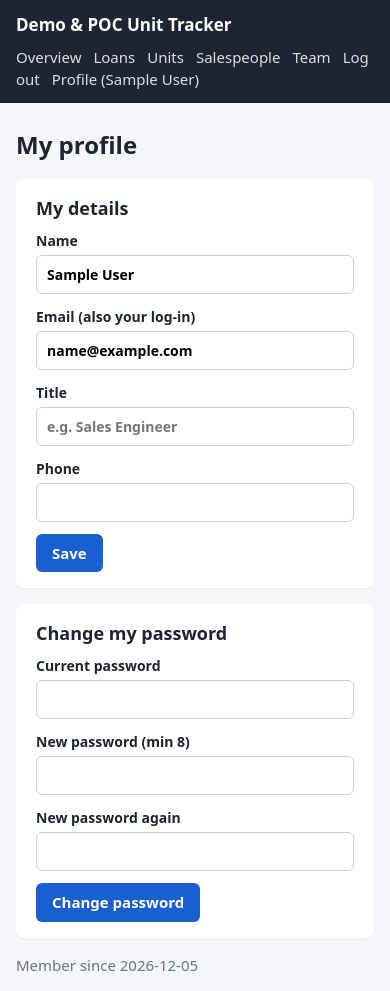
After one commit to maglun-git/unit-tracker, a PHP site: page /profile.php in a window 390 px wide. The commit adds this page. Run offline with PHP 8.4, Linux system fonts and the light colour scheme; the visitor is signed in with stand-in values (Sample User, id 1); some libraries are stand-ins or nearby versions.

Commit message:
Add Profile page: edit own name, email, title, phone and password
- profile.php: the logged-in person edits their own details; changing
  the password now asks for the current one and the new one twice.
- Menu: Profile (with your name) at the far right, after Log out.
- users.php: own-password form moved to Profile; Team list shows title
  and phone.
- New users.title and users.phone columns (migrate.php + install.sql).

Co-Authored-By: Claude Opus 5.5 <noreply@anthropic.com>
Claude-Session: https://claude.ai/code/session_01XHSJcVhNDYh7BbMQ4CxnvS

```diff
--- a/includes/layout.php
+++ b/includes/layout.php
@@ -17,7 +17,8 @@ function page_header(string $title, ?array $user = null): void
             . '<a href="people.php">Salespeople</a>'
             . '<a href="users.php">Team</a>'
             . (!empty($user['is_admin']) ? '<a href="admin.php">Admin</a>' : '')
-            . '<a href="logout.php">Log out (' . h($user['name']) . ')</a>'
+            . '<a href="logout.php">Log out</a>'
+            . '<a href="profile.php">Profile (' . h($user['name']) . ')</a>'
             . '</nav>';
     }
     echo '</div></header><main class="wrap">';
--- a/install.sql
+++ b/install.sql
@@ -8,6 +8,8 @@ CREATE TABLE IF NOT EXISTS users (
   id            INT AUTO_INCREMENT PRIMARY KEY,
   name          VARCHAR(100) NOT NULL,
   email         VARCHAR(190) NOT NULL UNIQUE,
+  title         VARCHAR(100) NULL,
+  phone         VARCHAR(50) NULL,
   password_hash VARCHAR(255) NOT NULL,
   -- 1 = can log in, 0 = registered but waiting for approval.
   approved      TINYINT(1) NOT NULL DEFAULT 1,
--- /dev/null
+++ b/profile.php
@@ -0,0 +1,66 @@
+<?php
+// Profile: the logged-in person edits their own name, email, title,
+// phone number and password.
+require __DIR__ . '/includes/bootstrap.php';
+$user = require_login();
+
+if ($_SERVER['REQUEST_METHOD'] === 'POST') {
+    check_csrf();
+    $action = $_POST['action'] ?? '';
+
+    if ($action === 'details') {
+        $name  = trim($_POST['name'] ?? '');
+        $email = trim($_POST['email'] ?? '');
+        $title = trim($_POST['title'] ?? '');
+        $phone = trim($_POST['phone'] ?? '');
+        if ($name === '' || !filter_var($email, FILTER_VALIDATE_EMAIL)) {
+            flash('Fill in your name and a valid email.', 'err');
+        } elseif (q('SELECT 1 FROM users WHERE email = ? AND id <> ?', [$email, $user['id']])->fetch()) {
+            flash('Another account already uses that email.', 'err');
+        } else {
+            q('UPDATE users SET name = ?, email = ?, title = ?, phone = ? WHERE id = ?',
+              [$name, $email, $title ?: null, $phone ?: null, $user['id']]);
+            flash('Your profile was saved.');
+        }
+    }
+
+    if ($action === 'password') {
+        $row = q('SELECT password_hash FROM users WHERE id = ?', [$user['id']])->fetch();
+        if (!password_verify($_POST['current'] ?? '', $row['password_hash'])) {
+            flash('Your current password was not right.', 'err');
+        } elseif (strlen($_POST['password'] ?? '') < 8) {
+            flash('The new password must be at least 8 characters.', 'err');
+        } elseif ($_POST['password'] !== ($_POST['password2'] ?? '')) {
+            flash('The two new passwords are not the same.', 'err');
+        } else {
+            q('UPDATE users SET password_hash = ? WHERE id = ?', [password_hash($_POST['password'], PASSWORD_DEFAULT), $user['id']]);
+            flash('Your password was changed.');
+        }
+    }
+    redirect('profile.php');
+}
+
+// Read the full row (require_login() only returns a few fields).
+$me = q('SELECT * FROM users WHERE id = ?', [$user['id']])->fetch();
+page_header('My profile', $user);
+?>
+<form method="post" class="card narrow">
+  <h2>My details</h2>
+  <?= csrf_field() ?><input type="hidden" name="action" value="details">
+  <label>Name <input name="name" value="<?= h($me['name']) ?>" required></label>
+  <label>Email (also your log-in) <input type="email" name="email" value="<?= h($me['email']) ?>" required></label>
+  <label>Title <input name="title" value="<?= h($me['title'] ?? '') ?>" placeholder="e.g. Sales Engineer"></label>
+  <label>Phone <input name="phone" value="<?= h($me['phone'] ?? '') ?>"></label>
+  <button>Save</button>
+</form>
+
+<form method="post" class="card narrow" style="margin-top:16px">
+  <h2>Change my password</h2>
+  <?= csrf_field() ?><input type="hidden" name="action" value="password">
+  <label>Current password <input type="password" name="current" required></label>
+  <label>New password (min 8) <input type="password" name="password" minlength="8" required></label>
+  <label>New password again <input type="password" name="password2" minlength="8" required></label>
+  <button>Change password</button>
+</form>
+<p class="muted">Member since <?= h(substr($me['created_at'], 0, 10)) ?><?= $user['is_admin'] ? ' · admin' : '' ?></p>
+<?php page_footer();
```
Also changed, not shown: migrate.php (+10 -0 lines), users.php (+5 -22 lines).
